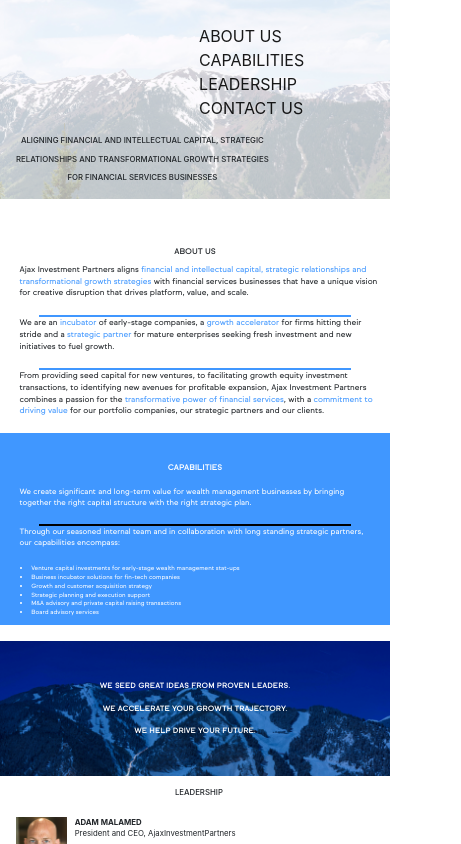
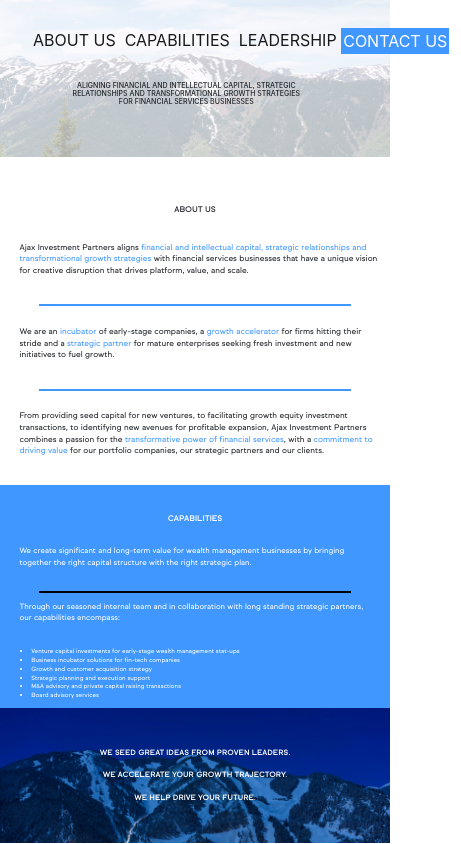
Before and after one commit to mattenbar/AjaxInvestmentPartnersReact, a React (Create React App) app: page / in a window 390 px wide. Shown: the top 844 px of the page, 461 px wide, since content can reach past the window. Built offline with nearby package versions, Linux system fonts and the light colour scheme.

Commit message:
need to fix mobile view menu bar

```diff
--- a/src/App.css
+++ b/src/App.css
@@ -2,21 +2,42 @@
   background-image: url("images/AjaxWebsiteTopImage.jpg");
   background-repeat: no-repeat;
   background-size: 100% 100%;
+  align-content: center;
+  width: 100%;
+}
+
+a{
+  padding-top: 1%;
+}
+
+button{
+  color: white;
+  background-color: rgb(64, 151, 257);
+  text-decoration: none;
+  border: none;
+  text-align: center;
+  padding: 1% 2%;
 }
 
 .navbar h3{
   text-align: center;
-  font-size: 2vw;
+  font-size: 1.8vw;
+  padding-top: 5%;
+  padding-bottom: 15%;
+}
+
+.alignCenter{
+  padding-left: 20%;
+  padding-right: 20%;
+  text-align: center;
+  justify-content: center;
 }
 
 .nav{
   background-image: none;
-  width: 100vw;
+  width: 100%;
   position: relative;
-  left: 50%;
-  right: 50%;
-  margin-left: -48vw;
-  /* margin-right: -50vw; */
+
 }
 
 .about h3{
@@ -26,10 +47,13 @@
 }
 
 .about p{
+
   font-family: "Normal-Regular";
   padding-left: 5%;
   font-size: 2vw;
   padding-right: 3%;
+  padding-top: 5%;
+  padding-bottom: 3%;
 }
 
 span {
@@ -71,6 +95,8 @@ span {
   padding-right: 3%;
   font-size: 1.9vw;
   font-family: "Normal-Regular";
+  padding-top: 2%;
+  padding-bottom: 2%;
 }
 
 .capabilities ul{
@@ -79,6 +105,8 @@ span {
   font-size: 1.5vw;
   font-family: "Normal-Regular";
   padding-bottom: 2%;
+  margin-bottom: 0;
+  border-bottom: 0;
 }
 
 .capabilities-img-container {
--- a/src/components/blueMountains.js
+++ b/src/components/blueMountains.js
@@ -8,7 +8,7 @@ class BlueMountains extends React.Component{
       <div className="capabilities-img-container">
         <img width="100%" src={blueMountainsImg} alt="BlueMountainImg"/>
         <div className="centered">WE SEED GREAT IDEAS FROM PROVEN LEADERS. <br/><br/> WE ACCELERATE YOUR GROWTH TRAJECTORY. <br/><br/> WE HELP DRIVE YOUR FUTURE.</div>
-      </div>
+    </div>
     )
   }
 }
--- a/src/components/header.js
+++ b/src/components/header.js
@@ -12,7 +12,7 @@ class Header extends React.Component{
   render(){
     return(
       <div className="navbar">
-      <Container>
+
       <Row>
       <Navbar className="nav">
         <Navbar.Brand href="#home"><img
@@ -23,27 +23,24 @@ class Header extends React.Component{
           /></Navbar.Brand>
         <Navbar.Toggle />
         <Navbar.Collapse className="justify-content-end">
-          <Navbar.Text>
-            <a href="#about">ABOUT US     </a>
-            <a href="#capabilities">CAPABILITIES    </a>
-            <a href="#leadership">LEADERSHIP    </a>
-            <a href="#footer">CONTACT US    </a>
-            <a href="#capabilities"></a>
+          <Navbar.Text style={{display: "flex"}}>
+            <a href="#about">ABOUT&nbsp;US&nbsp;</a>
+            <a href="#capabilities">&nbsp;CAPABILITIES&nbsp;</a>
+            <a href="#leadership">&nbsp;LEADERSHIP&nbsp;</a>
+            <a href="#footer"><button className="contact-button" href="#footer">CONTACT&nbsp;US</button></a>
           </Navbar.Text>
         </Navbar.Collapse>
       </Navbar>
       </Row>
-      <Row>
-        <h3 >
+      <Row className="alignCenter" style={{textAlign: "center"}}>
+        <h3  >
           ALIGNING FINANCIAL AND INTELLECTUAL CAPITAL, STRATEGIC
-          <br/><br/>
+          <br/>
           RELATIONSHIPS AND TRANSFORMATIONAL GROWTH STRATEGIES
-          <br /> <br/>
+          <br />
           FOR FINANCIAL SERVICES BUSINESSES
         </h3>
       </Row>
-      </Container>
-
     </div>
     )
   }
```
Also changed, not shown: 1 other file (tests, documents, lock files or other folders).
